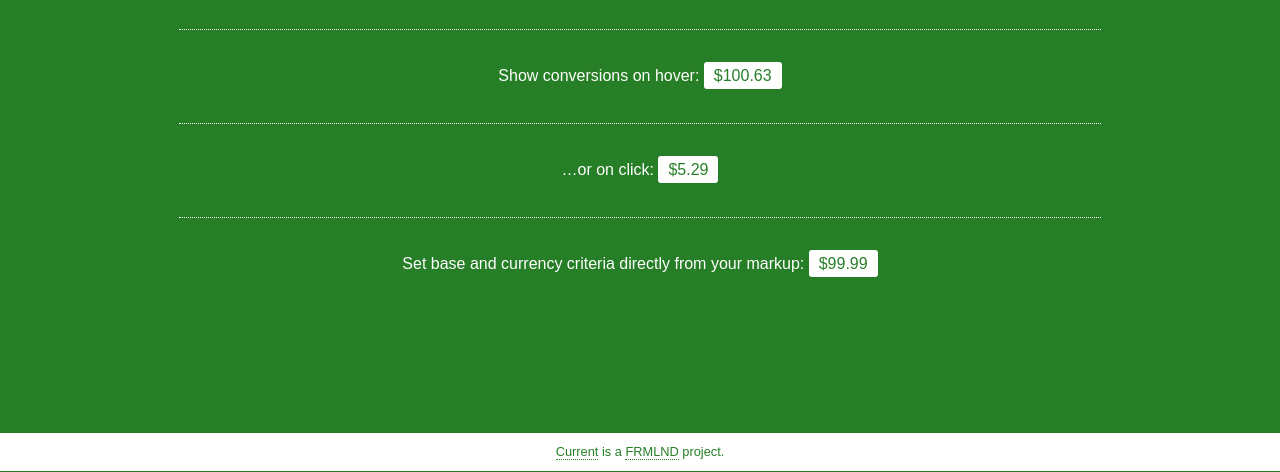
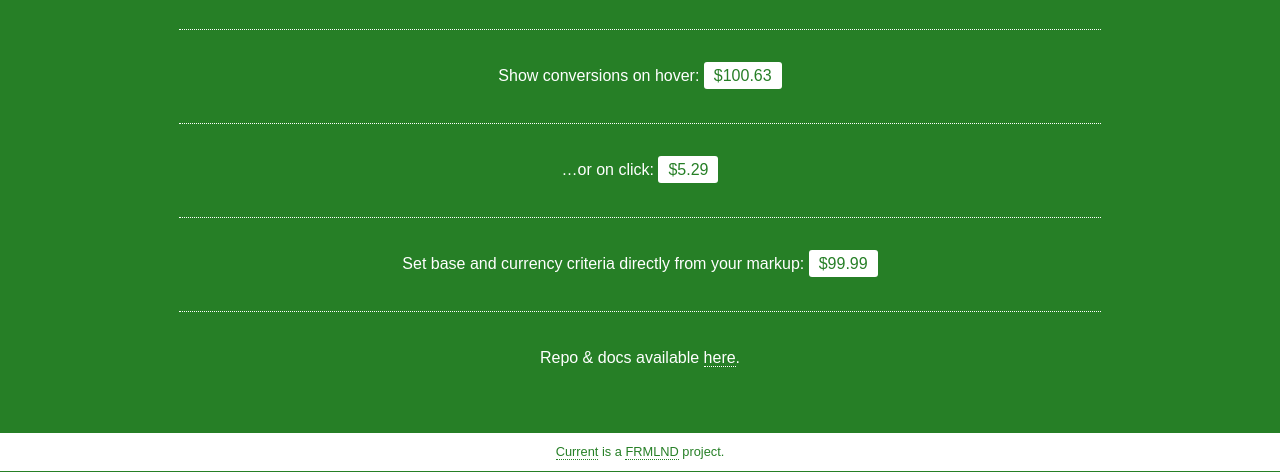
Before and after one commit to frmlnd/frmlnd-current, a website: page index.html in a window 1280 px wide. Shown: the part 329-801 px from the top of the page. Drawn offline with nearby package versions, Linux system fonts and the light colour scheme; no server answers; a web font is replaced by a local one.

Commit message:
Added link to repo, updated README

```diff
--- a/index.html
+++ b/index.html
@@ -39,6 +39,10 @@
 				Set base and currency criteria directly from your markup: <span class="crrnt-currency" data-crrnt-base="USD" data-crrnt-currencies="HKD,IRR">$99.99</span>
 				<script src="https://gist.github.com/frmlnd/e9ea1dae72030e24bbfc.js"></script>
 			</p>
+			<hr>
+			<p>
+				Repo &amp; docs available <a href="https://github.com/frmlnd/frmlnd-current">here</a>.
+			</p>
 		</div>
 
 		<footer>
```
Also changed, not shown: README.md.
